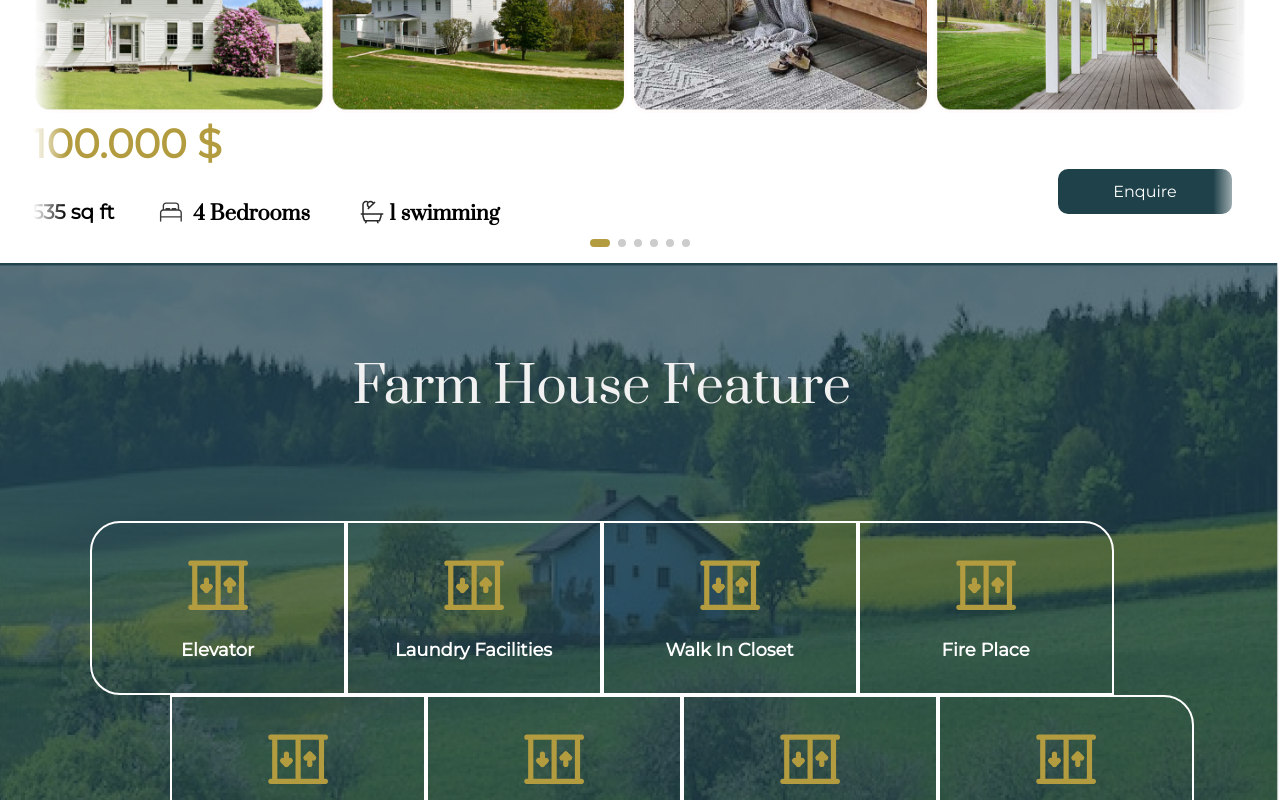
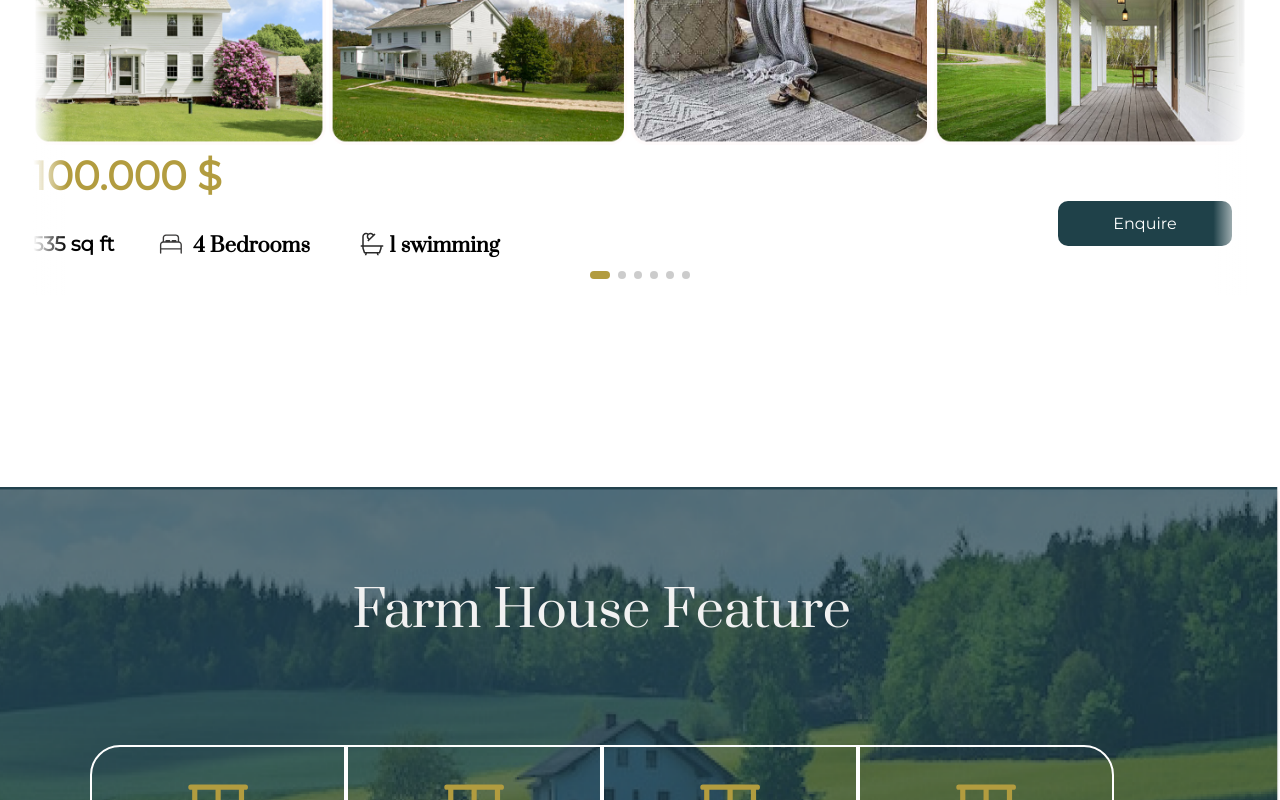
Before and after one commit to mbilalkhalidofficial/Oakland-greens, a React (Vite) app: page / in a window 1280 px wide. Shown: the part 2939-3739 px from the top of the page. Built offline with nearby package versions, Linux system fonts and the light colour scheme.

Commit message:
about us

```diff
--- a/src/styles/global.scss
+++ b/src/styles/global.scss
@@ -716,7 +716,9 @@ figure {
   border: 1px solid black;
   color: #1f4149;
 }
-
+.about__section {
+  padding-bottom: 2em;
+}
 .farm__house__content__left__button {
   width: 30%;
   padding: 9px 2em;
@@ -943,6 +945,7 @@ figure {
   position: relative;
   max-width: 1920px;
   margin: 0 auto;
+  margin-top: 12em;
 }
 .farm__background {
   margin-left: -1em;
```
